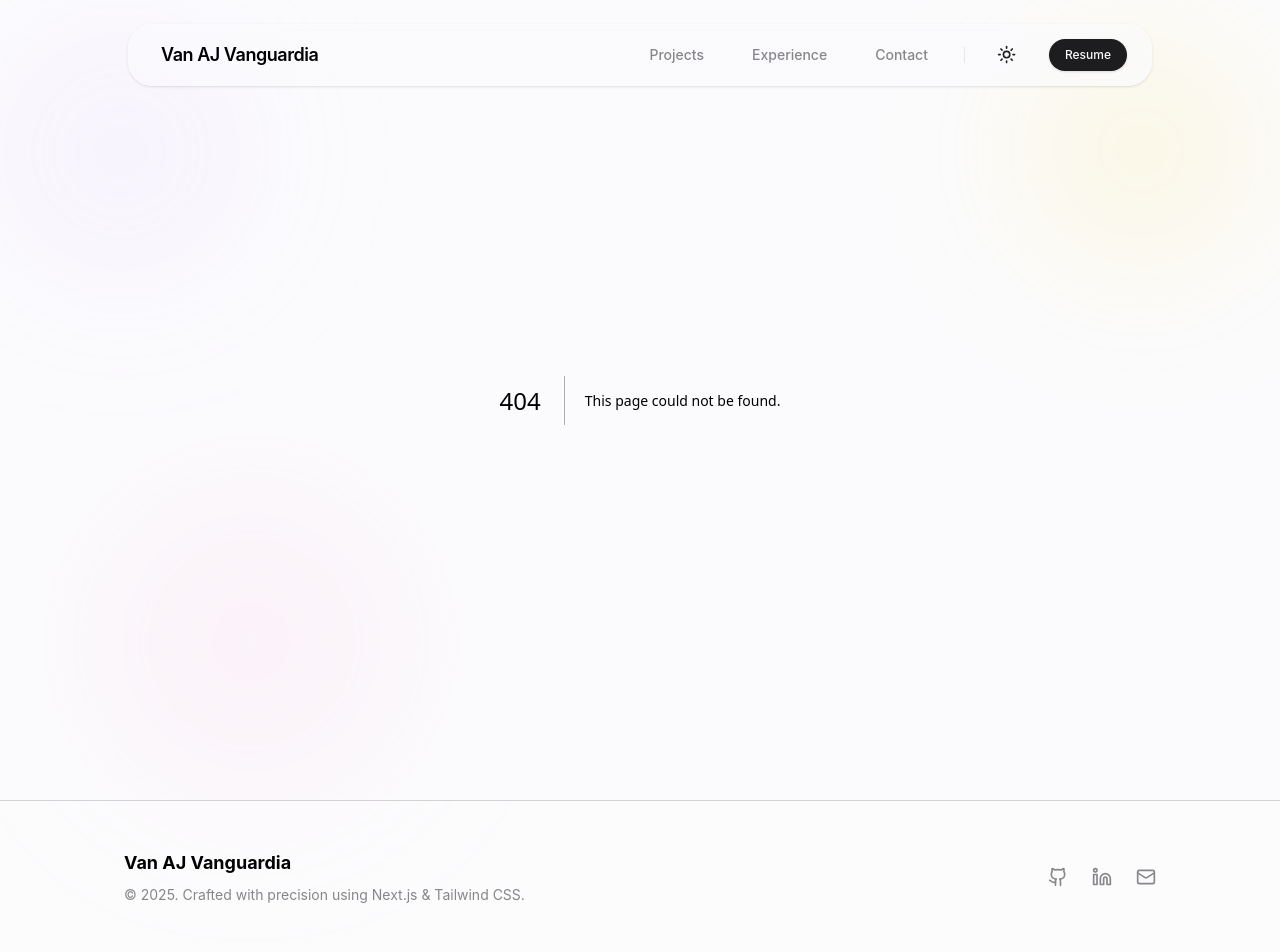
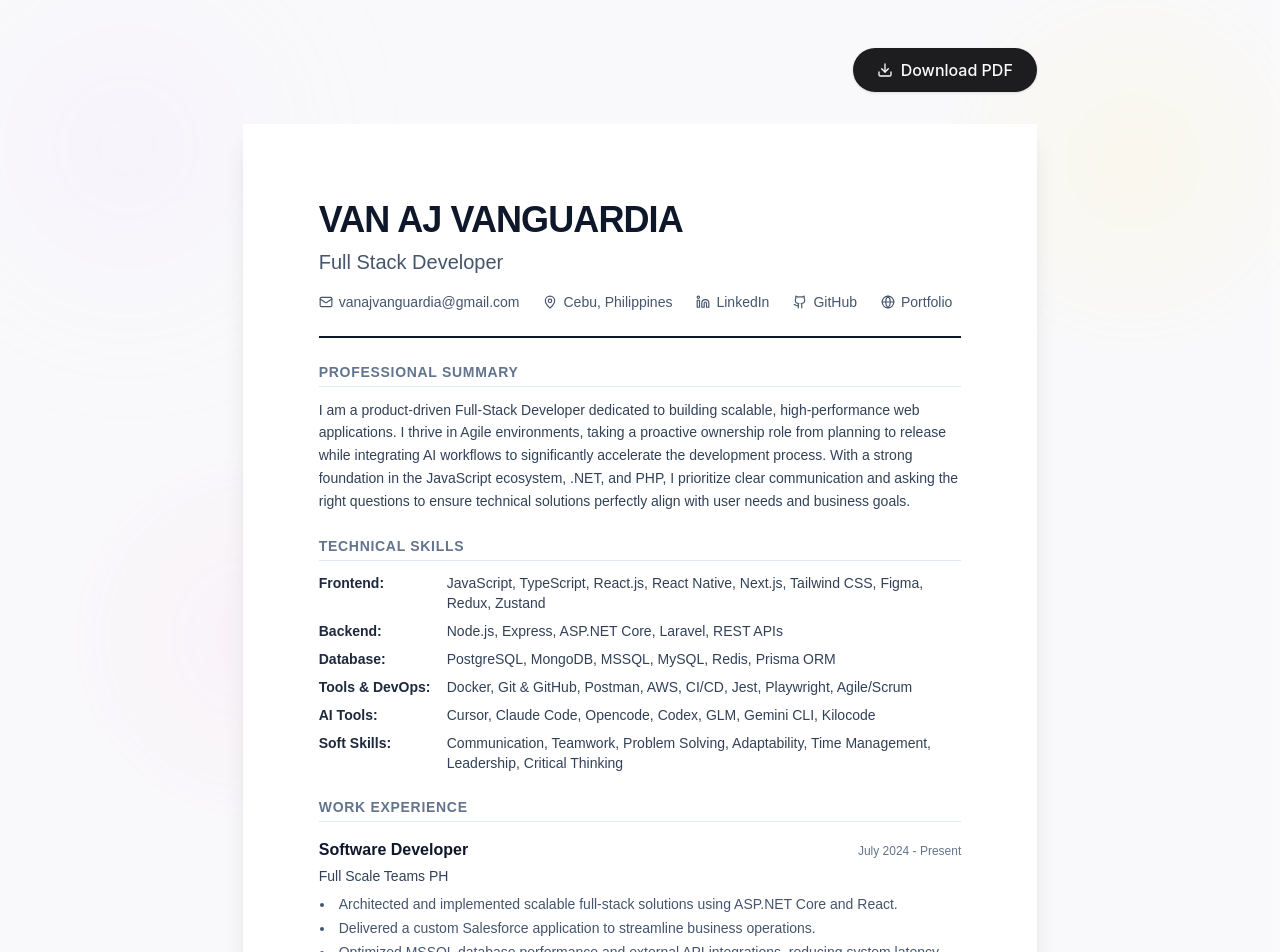
Before and after one commit to vn-aj-vngrd/portfolio-2.0, a Next.js app: page /resume in a window 1280 px wide. Before the commit this address had no page. Shown: the top 952 px of the page. Built offline with nearby package versions, Linux system fonts and the light colour scheme.

Commit message:
feat: Add a dedicated printable resume page and hide the main header on this route.

```diff
--- a/package.json
+++ b/package.json
@@ -19,6 +19,7 @@
     "next-themes": "^0.4.6",
     "react": "19.2.0",
     "react-dom": "19.2.0",
+    "react-to-print": "^3.2.0",
     "tailwind-merge": "^3.4.0"
   },
   "devDependencies": {
--- /dev/null
+++ b/src/app/resume/page.tsx
@@ -0,0 +1,234 @@
+"use client";
+
+import { Download, Github, Globe, Linkedin, Mail, MapPin } from "lucide-react";
+import Link from "next/link";
+import { useRef } from "react";
+import { useReactToPrint } from "react-to-print";
+
+import portfolioData from "@/data/portfolio-data.json";
+
+import { Button } from "@/components/ui/Button";
+
+export default function ResumePage() {
+  const componentRef = useRef<HTMLDivElement>(null);
+
+  const handlePrint = useReactToPrint({
+    contentRef: componentRef,
+    documentTitle: `Resume_${portfolioData.about.details.name.replace(" ", "_")}`,
+  });
+
+  const { about, experience, education, skills, projects, certifications } =
+    portfolioData;
+
+  return (
+    <div className="min-h-screen bg-muted/30 py-12 px-4 sm:px-6 lg:px-8">
+      {/* Controls */}
+      <div className="max-w-[210mm] mx-auto mb-8 flex justify-end print:hidden">
+        <Button onClick={() => handlePrint()} className="gap-2">
+          <Download size={16} />
+          Download PDF
+        </Button>
+      </div>
+
+      {/* Resume Paper */}
+      <div className="max-w-[210mm] mx-auto bg-white shadow-xl print:shadow-none print:max-w-none">
+        <div
+          ref={componentRef}
+          className="p-[15mm] md:p-[20mm] bg-white text-slate-900 min-h-[297mm]"
+          style={{ fontFamily: "Arial, sans-serif" }} // Safe font for printing
+        >
+          {/* Header */}
+          <header className="border-b-2 border-slate-900 pb-6 mb-6">
+            <h1 className="text-4xl font-bold uppercase tracking-tight mb-2">
+              {about.details.name}
+            </h1>
+            <h2 className="text-xl font-medium text-slate-600 mb-4">
+              {about.role}
+            </h2>
+
+            <div className="flex flex-wrap gap-x-6 gap-y-2 text-sm text-slate-600">
+              <div className="flex items-center gap-1.5">
+                <Mail size={14} />
+                <a
+                  href={`mailto:${about.details.email}`}
+                  className="hover:underline"
+                >
+                  {about.details.email}
+                </a>
+              </div>
+              <div className="flex items-center gap-1.5">
+                <MapPin size={14} />
+                <span>{about.details.address}</span>
+              </div>
+              <div className="flex items-center gap-1.5">
+                <Linkedin size={14} />
+                <Link
+                  href={about.details.linkedin}
+                  target="_blank"
+                  className="hover:underline"
+                >
+                  LinkedIn
+                </Link>
+              </div>
+              <div className="flex items-center gap-1.5">
+                <Github size={14} />
+                <Link
+                  href={about.details.github}
+                  target="_blank"
+                  className="hover:underline"
+                >
+                  GitHub
+                </Link>
+              </div>
+              <div className="flex items-center gap-1.5">
+                <Globe size={14} />
+                <Link href="/" className="hover:underline">
+                  Portfolio
+                </Link>
+              </div>
+            </div>
+          </header>
+
+          {/* Summary */}
+          <section className="mb-6">
+            <h3 className="text-sm font-bold uppercase tracking-wider text-slate-500 mb-3 border-b border-slate-200 pb-1">
+              Professional Summary
+            </h3>
+            <p className="text-sm leading-relaxed text-slate-700">
+              {about.description.join(" ")}
+            </p>
+          </section>
+
+          {/* Skills */}
+          <section className="mb-6">
+            <h3 className="text-sm font-bold uppercase tracking-wider text-slate-500 mb-3 border-b border-slate-200 pb-1">
+              Technical Skills
+            </h3>
+            <div className="grid grid-cols-1 gap-2 text-sm">
+              {Object.entries(skills).map(([category, items]) => (
+                <div key={category} className="flex">
+                  <span className="font-semibold w-32 shrink-0 text-slate-800">
+                    {category}:
+                  </span>
+                  <span className="text-slate-700 flex-1">
+                    {items.join(", ")}
+                  </span>
+                </div>
+              ))}
+            </div>
+          </section>
+
+          {/* Experience */}
+          <section className="mb-6">
+            <h3 className="text-sm font-bold uppercase tracking-wider text-slate-500 mb-4 border-b border-slate-200 pb-1">
+              Work Experience
+            </h3>
+            <div className="space-y-5">
+              {experience.map((job, index) => (
+                <div key={index}>
+                  <div className="flex justify-between items-baseline mb-1">
+                    <h4 className="font-bold text-slate-900">{job.role}</h4>
+                    <span className="text-xs font-medium text-slate-500 whitespace-nowrap ml-4">
+                      {job.dates}
+                    </span>
+                  </div>
+                  <div className="text-sm font-medium text-slate-700 mb-2">
+                    {job.company}
+                  </div>
+                  <ul className="list-disc list-outside ml-4 space-y-1">
+                    {job.description.map((desc, i) => (
+                      <li key={i} className="text-sm text-slate-600 pl-1">
+                        {desc}
+                      </li>
+                    ))}
+                  </ul>
+                </div>
+              ))}
+            </div>
+          </section>
+
+          {/* Projects */}
+          <section className="mb-6">
+            <h3 className="text-sm font-bold uppercase tracking-wider text-slate-500 mb-4 border-b border-slate-200 pb-1">
+              Key Projects
+            </h3>
+            <div className="space-y-4">
+              {projects.slice(0, 3).map((project, index) => (
+                <div key={index}>
+                  <div className="flex justify-between items-baseline mb-1">
+                    <h4 className="font-bold text-slate-900">
+                      {project.title}
+                    </h4>
+                    <div className="flex gap-2 text-xs text-slate-500">
+                      {project.link && (
+                        <Link
+                          href={project.link}
+                          target="_blank"
+                          className="hover:underline"
+                        >
+                          Live Demo
+                        </Link>
+                      )}
+                      {project.code && (
+                        <Link
+                          href={project.code}
+                          target="_blank"
+                          className="hover:underline"
+                        >
+                          Code
+                        </Link>
+                      )}
+                    </div>
+                  </div>
+                  <p className="text-sm text-slate-600 mb-1">
+                    {project.description}
+                  </p>
+                  <p className="text-xs text-slate-500">
+                    <span className="font-medium">Tech Stack:</span>{" "}
+                    {project.tech.join(", ")}
+                  </p>
+                </div>
+              ))}
+            </div>
+          </section>
+
+          {/* Education & Certifications Grid */}
+          <div className="grid grid-cols-2 gap-8">
+            {/* Education */}
+            <section>
+              <h3 className="text-sm font-bold uppercase tracking-wider text-slate-500 mb-3 border-b border-slate-200 pb-1">
+                Education
+              </h3>
+              {education.map((edu, index) => (
+                <div key={index}>
+                  <h4 className="font-bold text-slate-900 text-sm">
+                    {edu.school}
+                  </h4>
+                  <p className="text-sm text-slate-700">{edu.degree}</p>
+                  <p className="text-xs text-slate-500 mt-0.5">{edu.dates}</p>
+                </div>
+              ))}
+            </section>
+
+            {/* Certifications */}
+            <section>
+              <h3 className="text-sm font-bold uppercase tracking-wider text-slate-500 mb-3 border-b border-slate-200 pb-1">
+                Certifications
+              </h3>
+              <ul className="space-y-1.5">
+                {certifications.slice(0, 5).map((cert, index) => (
+                  <li key={index} className="text-sm text-slate-700">
+                    <span className="font-medium">{cert.title}</span>
+                    <span className="text-slate-500 text-xs block">
+                      {cert.issuer}
+                    </span>
+                  </li>
+                ))}
+              </ul>
+            </section>
+          </div>
+        </div>
+      </div>
+    </div>
+  );
+}
--- a/src/components/layout/Header.tsx
+++ b/src/components/layout/Header.tsx
@@ -8,7 +8,8 @@ import {
 } from "framer-motion";
 import { ArrowUp, Mail, Menu, X } from "lucide-react";
 import Link from "next/link";
-import React, { useState } from "react";
+import { usePathname } from "next/navigation";
+import{ useState } from "react";
 
 import { useActiveSection } from "@/hooks/useActiveSection";
 
@@ -33,6 +34,7 @@ const sectionIds = [
 
 export const Header = () => {
   const { scrollY } = useScroll();
+  const pathname = usePathname();
   const [isCompact, setIsCompact] = useState(false);
   const [isMobileMenuOpen, setIsMobileMenuOpen] = useState(false);
   const activeSection = useActiveSection(sectionIds);
@@ -45,6 +47,8 @@ export const Header = () => {
       setIsMobileMenuOpen(false);
     }
   });
+
+  if (pathname === "/resume") return null;
 
   const scrollToTop = () => {
     window.scrollTo({ top: 0, behavior: "smooth" });
@@ -119,7 +123,7 @@ export const Header = () => {
                     <div className="h-4 w-px bg-border/50" />
                     <ThemeToggle />
                     <Button variant="primary" size="sm" asChild>
-                      <Link href="/resume.pdf" target="_blank">
+                      <Link href="/resume" target="_blank">
                         Resume
                       </Link>
                     </Button>
@@ -172,7 +176,7 @@ export const Header = () => {
                         </Link>
                       ))}
                       <Button variant="primary" className="w-full mt-2" asChild>
-                        <Link href="/resume.pdf" target="_blank">
+                        <Link href="/resume" target="_blank">
                           Resume
                         </Link>
                       </Button>
--- a/src/components/sections/Experience.tsx
+++ b/src/components/sections/Experience.tsx
@@ -1,6 +1,6 @@
 "use client";
 import { motion, useScroll, useSpring } from "framer-motion";
-import React, { useRef } from "react";
+import { useRef } from "react";
 
 import portfolioData from "@/data/portfolio-data.json";
 
--- a/src/components/sections/Hero.tsx
+++ b/src/components/sections/Hero.tsx
@@ -1,7 +1,7 @@
 "use client";
 
 import { motion } from "framer-motion";
-import { ArrowRight, Download } from "lucide-react";
+import { ArrowRight, ArrowUpRight } from "lucide-react";
 
 import portfolioData from "@/data/portfolio-data.json";
 
@@ -48,8 +48,8 @@ export const Hero = () => {
           className="flex flex-col sm:flex-row gap-4 justify-center"
         >
           <Button size="lg" className="h-14 px-8 text-lg" asChild>
-            <a href="/resume.pdf" target="_blank">
-              Download Resume <Download className="h-5 w-5" />
+            <a href="/resume" target="_blank">
+              View Resume <ArrowUpRight className="h-5 w-5" />
             </a>
           </Button>
           <Button
```
Also changed, not shown: 2 other files (tests, documents, lock files or other folders).
